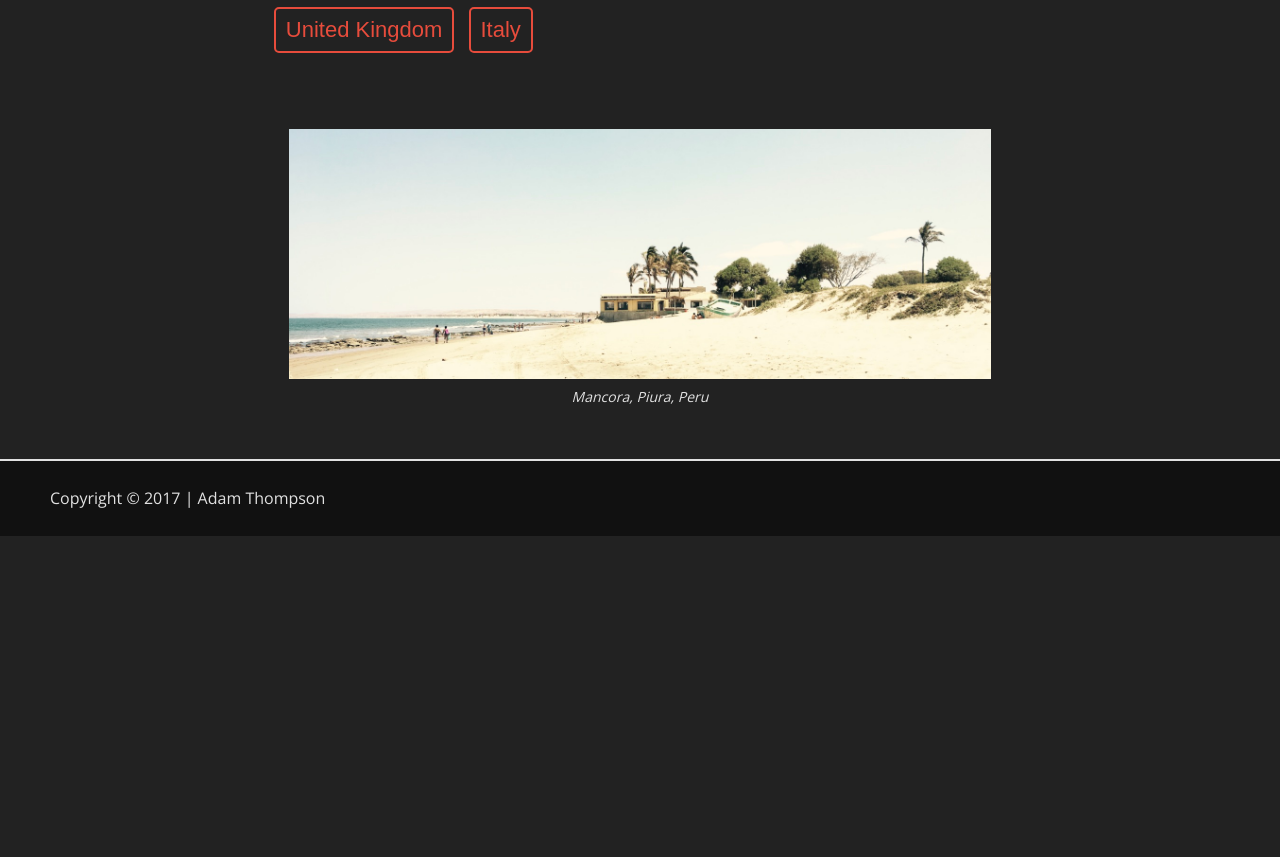
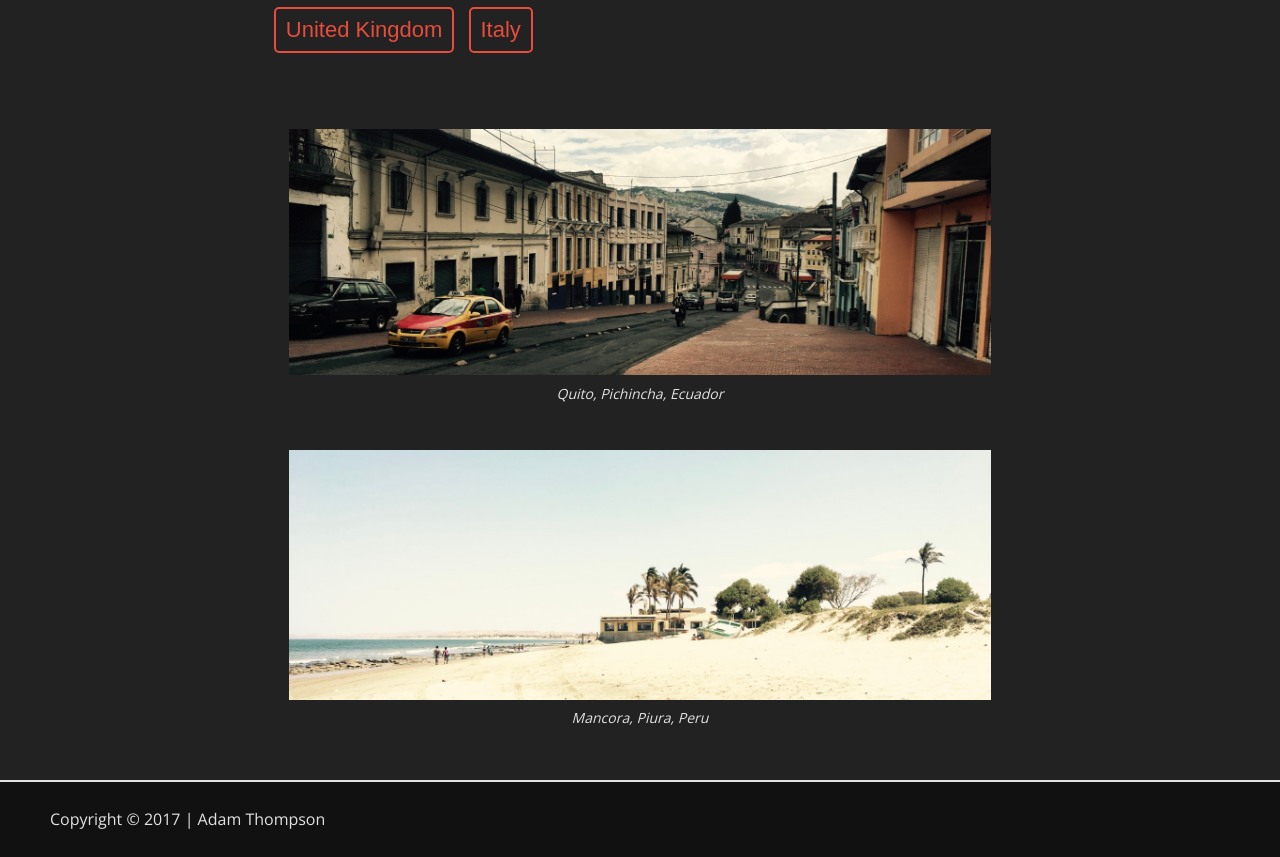
Before and after one commit to athompson909/portfoliowebsite, a website: page index.html in a window 1280 px wide. Shown: the part 3769-4626 px from the top of the page. Before the commit the page ends 4305 px from the top, so only its background shows below. Drawn offline with nearby package versions, Linux system fonts and the light colour scheme.

Commit message:
added quito image

```diff
--- a/index.html
+++ b/index.html
@@ -132,6 +132,9 @@
             <br/><br/><br/>
 
 
+            <img class="responsive wide" src="images/quito.jpg"/>
+            <p class="text-center italic" style="margin-top: -20px;">Quito, Pichincha, Ecuador</p>
+
             <img class="responsive wide" src="images/mancora.jpg"/>
             <p class="text-center italic" style="margin-top: -20px;">Mancora, Piura, Peru</p>
 
```
Also changed, not shown: images/quito.jpg (added).
